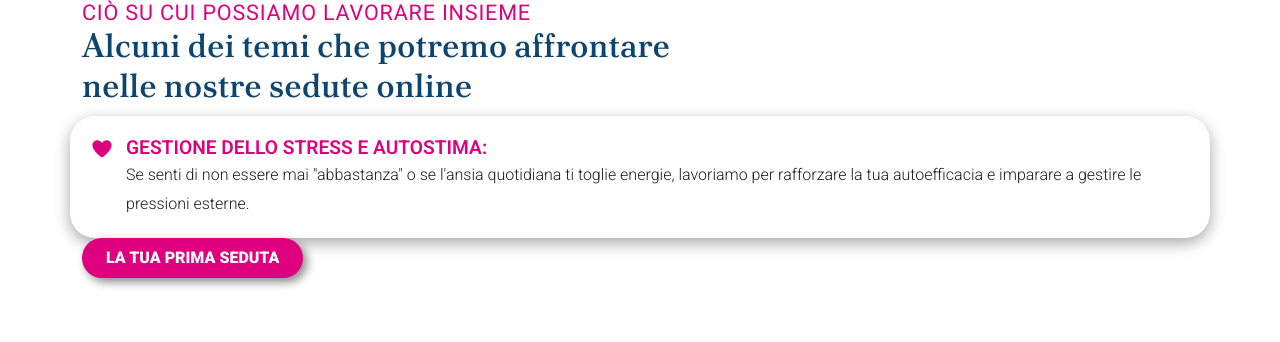
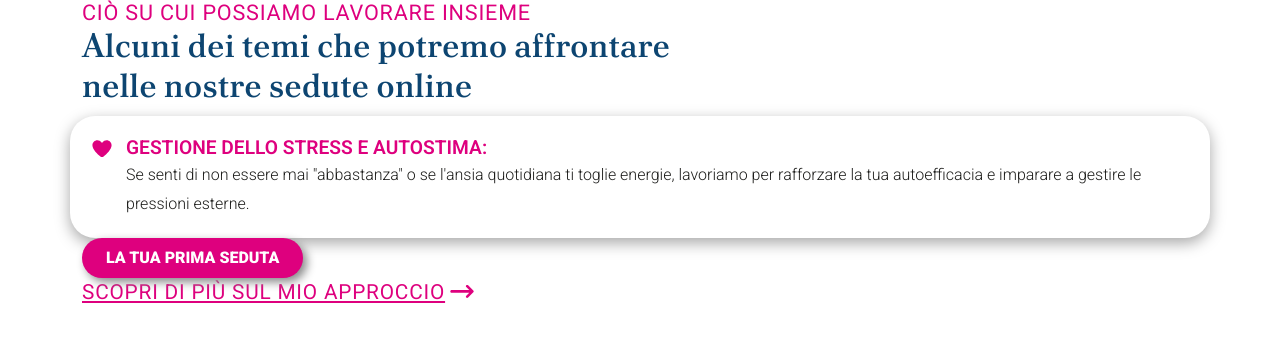
Before and after one commit to giannibussoletti/christiancecconi.it-migration, a React (Vite) app: page / in a window 1280 px wide. Shown: the top 342 px of the page. Built offline with nearby package versions, Linux system fonts and the light colour scheme.

Commit message:
Created More info Arrow

```diff
--- /dev/null
+++ b/src/assets/components/MoreInfoArrow.tsx
@@ -0,0 +1,18 @@
+import { faArrowRightLong } from "@fortawesome/free-solid-svg-icons"
+import { FontAwesomeIcon } from "@fortawesome/react-fontawesome"
+import { Row, Col } from "react-bootstrap"
+import { useNavigate } from "react-router"
+import type { ButtonTypes } from "../types"
+const MoreInfoArrow = (arrowProps: ButtonTypes) => {
+  const nav = useNavigate()
+  return (
+    <Row>
+      <Col className="more-info-arrow" onClick={() => nav(arrowProps.link)}>
+        {arrowProps.text}
+        <FontAwesomeIcon className="ps-1" icon={faArrowRightLong} />
+      </Col>
+    </Row>
+  )
+}
+
+export default MoreInfoArrow
--- a/src/assets/css/style.scss
+++ b/src/assets/css/style.scss
@@ -62,3 +62,17 @@ h3 {
     background-color: #bd076c;
   }
 }
+
+//MORE INFO ARROW
+.more-info-arrow {
+  text-transform: uppercase;
+  font-stretch: condensed;
+  color: #de007e;
+  font-size: 1.3em;
+  font-weight: 400;
+  font-kerning: normal;
+  letter-spacing: 0.05rem;
+  margin-bottom: 0px;
+  cursor: pointer;
+  text-decoration: underline;
+}
--- a/src/assets/pages/Home.tsx
+++ b/src/assets/pages/Home.tsx
@@ -1,14 +1,16 @@
 import { Container } from "react-bootstrap"
 import TitleSubtitle from "../components/TitleSubtitle"
 import InfoCard from "../components/InfoCard"
-import { ICStress, lavorareInsieme, ButPrimaSeduta } from "../texts/textHome"
+import { ICStress, lavorareInsieme, ButPrimaSeduta, ArrowApproccio } from "../texts/textHome"
 import ThemeButton from "../components/ThemeButton"
+import MoreInfoArrow from "../components/MoreInfoArrow"
 const Home = () => {
   return (
     <Container>
       <TitleSubtitle {...lavorareInsieme} />
       <InfoCard {...ICStress} />
       <ThemeButton {...ButPrimaSeduta} />
+      <MoreInfoArrow {...ArrowApproccio} />
     </Container>
   )
 }
--- a/src/assets/texts/textHome.tsx
+++ b/src/assets/texts/textHome.tsx
@@ -20,3 +20,8 @@ export const ButPrimaSeduta: ButtonTypes = {
   text: "la tua prima seduta",
   link: "/",
 }
+
+export const ArrowApproccio: ButtonTypes = {
+  text: "Scopri di più sul mio approccio",
+  link: "/",
+}
```
